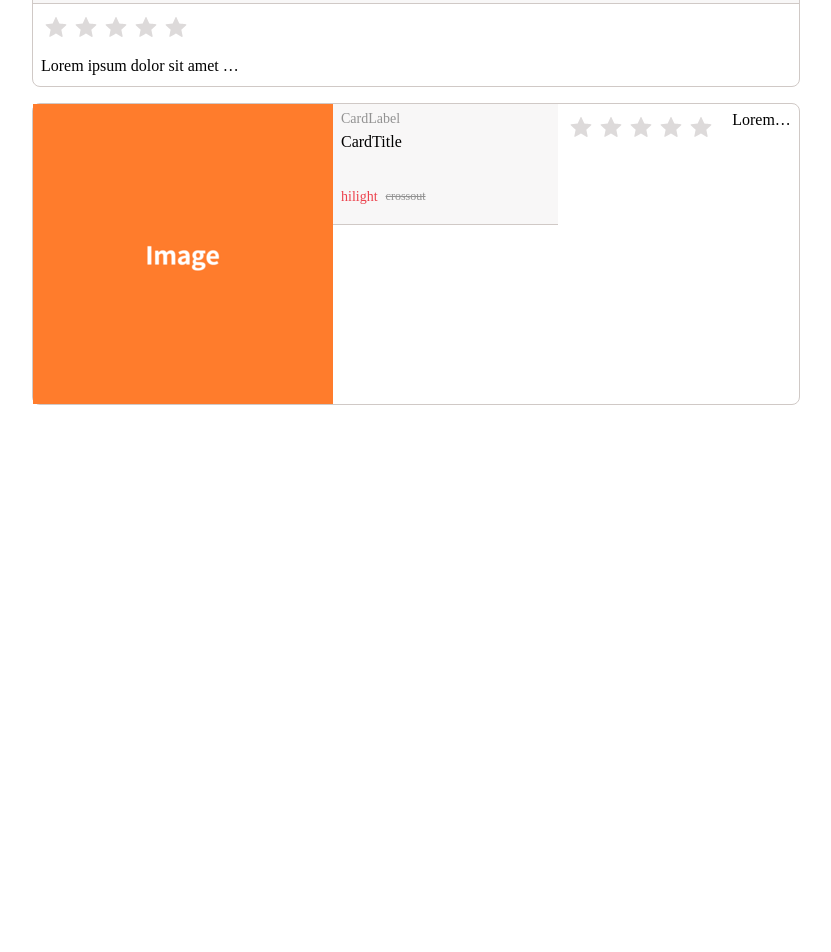
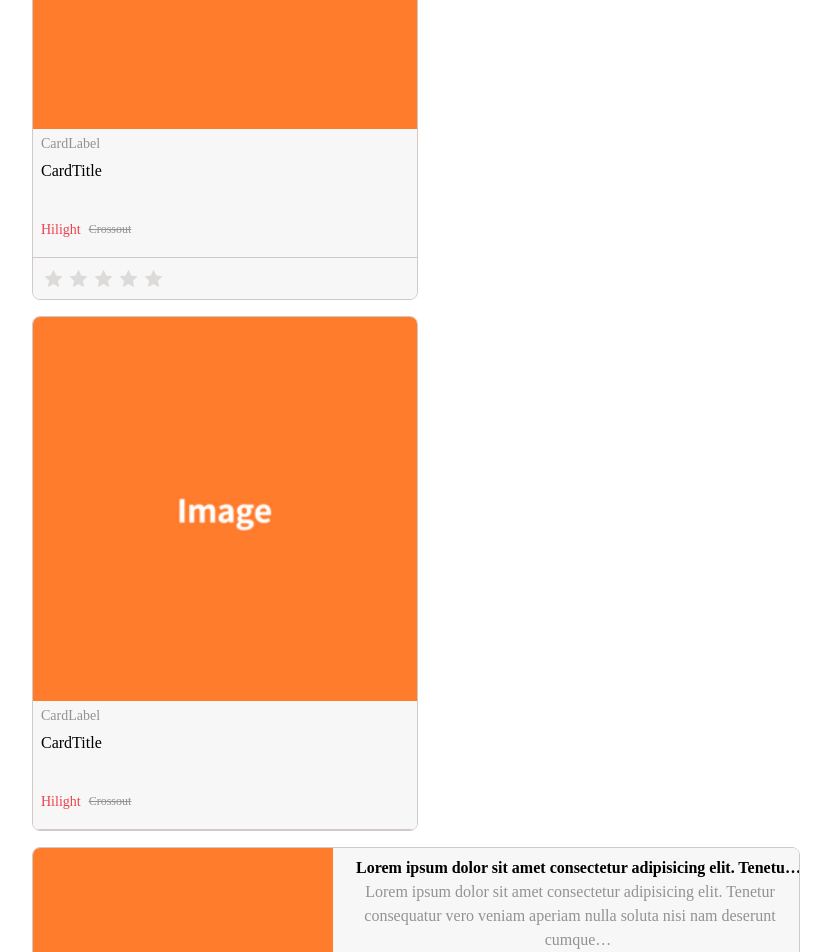
Before and after one commit to solbi0802/ui-modules, a React (Create React App) app: page /card in a window 1280 px wide. Shown: the part 900-1852 px from the top of the page, without its empty margins (224-1055 px from the left). Before the commit the page ends 1353 px from the top, so only its background shows below. Built offline with nearby package versions, Linux system fonts and the light colour scheme.

Commit message:
스타일 정리, 페이지에 카드 ui 배치

```diff
--- a/src/components/Card.tsx
+++ b/src/components/Card.tsx
@@ -12,35 +12,67 @@ const CardWrapper = styled.div<{ layout: 'vertical' | 'horizontal' }>`
   align-items: flex-start;
   border: solid #d0c9c6 1px;
   border-radius: 8px;
+  width: ${({ layout }) => (layout === 'horizontal' ? 'auto' : '50%')};
+  overflow: hidden;
+  cursor: pointer;
+  &:hover {
+    box-shadow: 0 0 8px rgba(68, 66, 66, 0.3);
+    transition: 0.3s box-shadow;
+  }
 `;
 
 const CardImage = styled.img<{ layout: 'vertical' | 'horizontal' }>`
-  width: 100%;
-  object-fit: cover;
+  position: relative;
+  width: ${({ layout }) => (layout === 'horizontal' ? '40%' : '100%')};
+  height: auto;
+  background-size: cover;
+  background-repeat: no-repeat;
+  background-position: 50%;
+  transition: transform 0.5s ease-in-out;
 `;
 
-const TextWrapper = styled.div`
+const ContentWrapper = styled.div<{ layout: 'vertical' | 'horizontal' }>`
+  background-color: #f8f7f7fa;
+  display: flex;
+  flex-direction: column;
+  justify-content: ${({ layout }) =>
+    layout === 'horizontal' ? 'flex-start' : 'center'};
+  align-items: flex-start;
+  width: 100%;
+  height: 100%;
+  padding-left: ${({ layout }) => layout === 'horizontal' && '8px'};
+`;
+
+const TextWrapper = styled.div<{ layout: 'vertical' | 'horizontal' }>`
   background-color: #f8f7f7fa;
   display: flex;
   flex-direction: column;
   justify-content: center;
   align-items: flex-start;
   width: 100%;
-  border-bottom: solid #d0c9c6 1px;
+  border-bottom: ${({ layout }) =>
+    layout === 'horizontal' ? 'none' : 'solid #d0c9c6 1px;'};
 `;
 
-const CardLabel = styled.p`
+const CardLabel = styled.p<{ layout: 'vertical' | 'horizontal' }>`
   color: #929292;
   font-size: 14px;
   margin-left: 8px;
-  margin-top: 8px;
+  margin-top: ${({ layout }) => (layout === 'horizontal' ? '0' : '8px')};
   font-weight: 500;
 `;
 
-const CardTitle = styled.p`
+const CardTitle = styled.p<{ layout: 'vertical' | 'horizontal' }>`
+  display: -webkit-box;
+  padding: 8px 0 0 8px;
   font-size: 16px;
-  margin: 8px 0 0 8px;
-  font-weight: 500;
+  line-height: 1.5;
+  font-weight: ${({ layout }) => (layout === 'horizontal' ? 700 : 500)};
+  overflow: hidden;
+  text-overflow: ellipsis;
+  white-space: ${({ layout }) => layout === 'horizontal' && 'pre-line'};
+  -webkit-line-clamp: 1;
+  -webkit-box-orient: vertical;
 `;
 
 const SubTextWrapper = styled.div`
@@ -62,13 +94,22 @@ const CrossOutText = styled.p`
   margin-left: 8px;
 `;
 
-const Contents = styled.span`
+const Contents = styled.span<{ layout: 'vertical' | 'horizontal' }>`
+  display: -webkit-box;
+  line-height: 1.5;
+  width: ${({ layout }) => layout === 'vertical' && '50%'};
   overflow: hidden;
   text-overflow: ellipsis;
-  white-space: nowrap;
-  width: 200px;
-  height: 20px;
-  padding: 8px 8px;
+  white-space: ${({ layout }) => layout === 'horizontal' && 'pre-line'};
+  -webkit-line-clamp: ${({ layout }) => (layout === 'horizontal' ? 3 : 1)};
+  -webkit-box-orient: vertical;
+  color: #929292;
+`;
+
+const RatingWrapper = styled.div`
+  display: flex;
+  justify-content: center;
+  align-items: center;
 `;
 
 const Card: FunctionComponent<CardPropType> = (
@@ -86,16 +127,33 @@ const Card: FunctionComponent<CardPropType> = (
   return (
     <CardWrapper layout={layout}>
       <CardImage src="/image.png" alt="카드 이미지" layout={layout}></CardImage>
-      <TextWrapper>
-        <CardLabel>{label}</CardLabel>
-        <CardTitle>{title}</CardTitle>
+      <ContentWrapper layout={layout}>
+        {layout === 'vertical' ? (
+          <>
+            <TextWrapper layout={layout}>
+              <CardLabel layout={layout}>{label}</CardLabel>
+              <CardTitle layout={layout}>{title}</CardTitle>
               <SubTextWrapper>
                 <HilightText>{hilightText}</HilightText>
                 <CrossOutText>{crossoutText}</CrossOutText>
               </SubTextWrapper>
             </TextWrapper>
             {useRating && <Rating />}
-      {contents && <Contents>{contents}</Contents>}
+            {contents && <Contents layout={layout}>{contents}</Contents>}
+          </>
+        ) : (
+          <>
+            <TextWrapper layout={layout}>
+              <CardTitle layout={layout}>{title}</CardTitle>
+              {contents && <Contents layout={layout}>{contents}</Contents>}
+            </TextWrapper>
+            <RatingWrapper>
+              {useRating && <Rating />}
+              <CardLabel layout={layout}>{`| ${label}`}</CardLabel>
+            </RatingWrapper>
+          </>
+        )}
+      </ContentWrapper>
     </CardWrapper>
   );
 };
--- a/src/components/Rating.tsx
+++ b/src/components/Rating.tsx
@@ -20,7 +20,7 @@ const Rating: FunctionComponent = (): JSX.Element => {
         return (
           <TiStar
             key={`id_${i}`}
-            size={30}
+            size={25}
             className="star"
             color={ratingValue <= (hovered || rating) ? '#ffc500' : '#dddada'}
             onMouseEnter={() => setHovered(ratingValue)}
--- a/src/pages/CardTemplate.tsx
+++ b/src/pages/CardTemplate.tsx
@@ -19,23 +19,40 @@ const Container = styled.div`
 const CardTemplate: FunctionComponent = (): JSX.Element => {
   return (
     <Container>
+      <h2>카드 UI</h2>
       <Card
         layout="vertical"
         title="CardTitle"
         label="CardLabel"
-        hilightText="hilight"
-        crossoutText="crossout"
+        hilightText="Hilight"
+        crossoutText="Crossout"
         contents="Lorem ipsum dolor sit amet consectetur adipisicing elit. Tenetur
         consequatur vero veniam aperiam nulla soluta nisi nam deserunt cumque
         distinctio. Quisquam animi sapiente laboriosam et debitis ipsam laborum
         ad fugiat."
       />
       <Card
-        layout="horizontal"
+        layout="vertical"
         title="CardTitle"
         label="CardLabel"
-        hilightText="hilight"
-        crossoutText="crossout"
+        hilightText="Hilight"
+        crossoutText="Crossout"
+      />
+      <Card
+        layout="vertical"
+        title="CardTitle"
+        label="CardLabel"
+        hilightText="Hilight"
+        crossoutText="Crossout"
+        useRating={false}
+      />
+      <Card
+        layout="horizontal"
+        title="Lorem ipsum dolor sit amet consectetur adipisicing elit. Tenetur
+        consequatur vero veniam aperiam nulla soluta nisi nam deserunt cumque
+        distinctio. Quisquam animi sapiente laboriosam et debitis ipsam laborum
+        ad fugiat."
+        label="John Doe"
         contents="Lorem ipsum dolor sit amet consectetur adipisicing elit. Tenetur
         consequatur vero veniam aperiam nulla soluta nisi nam deserunt cumque
         distinctio. Quisquam animi sapiente laboriosam et debitis ipsam laborum
```
Lines whose indentation alone changed are shown as unchanged.
